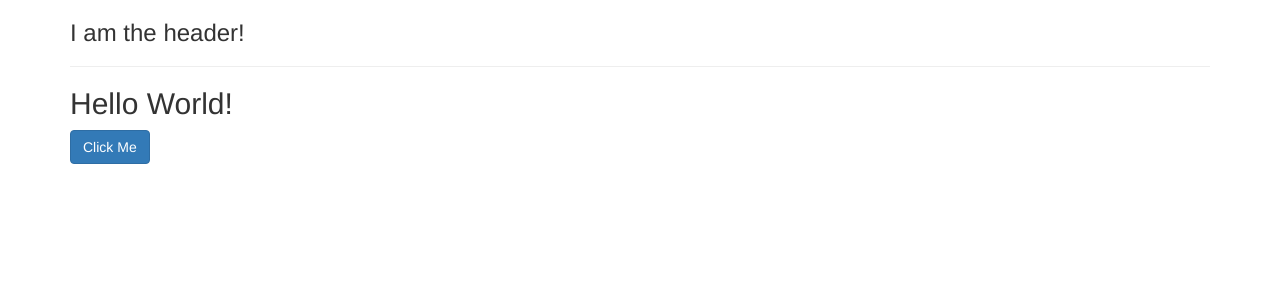
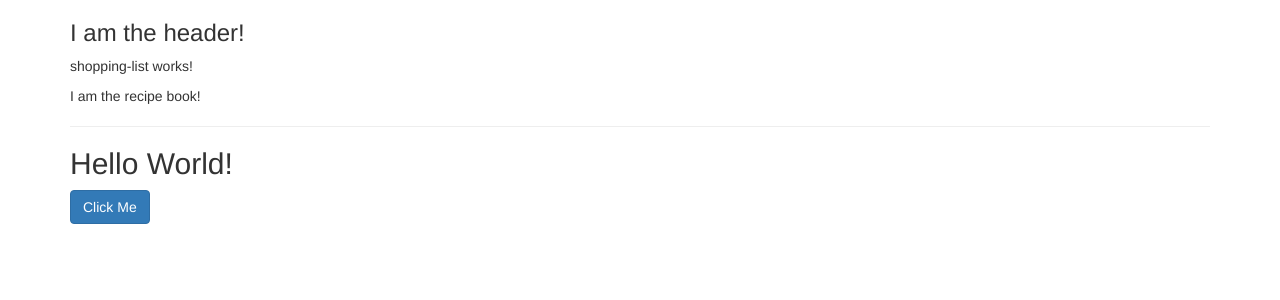
Before and after one commit to KevinAsbury/RecipeBox, an Angular app: page / in a window 1280 px wide. Shown: the top 300 px of the page. Built offline with nearby package versions, Linux system fonts and the light colour scheme.

Commit message:
Added recipe book component

```diff
--- a/src/app/app.component.html
+++ b/src/app/app.component.html
@@ -2,6 +2,8 @@
   <div class="row">
     <div class="col-md-12">
       <app-header></app-header>
+      <app-shopping-list></app-shopping-list>
+      <app-recipe-book></app-recipe-book>
       <hr>
       <h2>Hello World!</h2>
       <button class="btn btn-primary">Click Me</button>
--- a/src/app/app.module.ts
+++ b/src/app/app.module.ts
@@ -4,12 +4,14 @@ import { NgModule } from '@angular/core';
 import { AppComponent } from './app.component';
 import { HeaderComponent } from './header/header.component';
 import { ShoppingListComponent } from './shopping-list/shopping-list.component';
+import { RecipeBookComponent } from './recipe-book/recipe-book.component';
 
 @NgModule({
   declarations: [
     AppComponent,
     HeaderComponent,
-    ShoppingListComponent
+    ShoppingListComponent,
+    RecipeBookComponent
   ],
   imports: [
     BrowserModule
--- a/src/app/header/header.component.ts
+++ b/src/app/header/header.component.ts
@@ -2,8 +2,7 @@ import { Component, OnInit } from '@angular/core';
 
 @Component({
   selector: 'app-header',
-  templateUrl: 'header.component.html',
-  styleUrls: ['header.component.css']
+  templateUrl: 'header.component.html'
 })
 export class HeaderComponent implements OnInit{
 
--- /dev/null
+++ b/src/app/recipe-book/recipe-book.component.html
@@ -0,0 +1 @@
+<p>I am the recipe book!</p>
--- /dev/null
+++ b/src/app/recipe-book/recipe-book.component.ts
@@ -0,0 +1,13 @@
+import { OnInit, Component } from '@angular/core';
+
+@Component({
+    selector: 'app-recipe-book',
+    templateUrl: './recipe-book.component.html'
+})
+export class RecipeBookComponent implements OnInit {
+
+    constructor() { }
+
+    ngOnInit() {
+    }
+}
--- a/src/app/shopping-list/shopping-list.component.ts
+++ b/src/app/shopping-list/shopping-list.component.ts
@@ -2,8 +2,7 @@ import { Component, OnInit } from '@angular/core';
 
 @Component({
   selector: 'app-shopping-list',
-  templateUrl: './shopping-list.component.html',
-  styleUrls: ['./shopping-list.component.css']
+  templateUrl: './shopping-list.component.html'
 })
 export class ShoppingListComponent implements OnInit {
 
```
Also changed, not shown: src/app/header/header.component.css (deleted), src/app/shopping-list/shopping-list.component.css (deleted).
